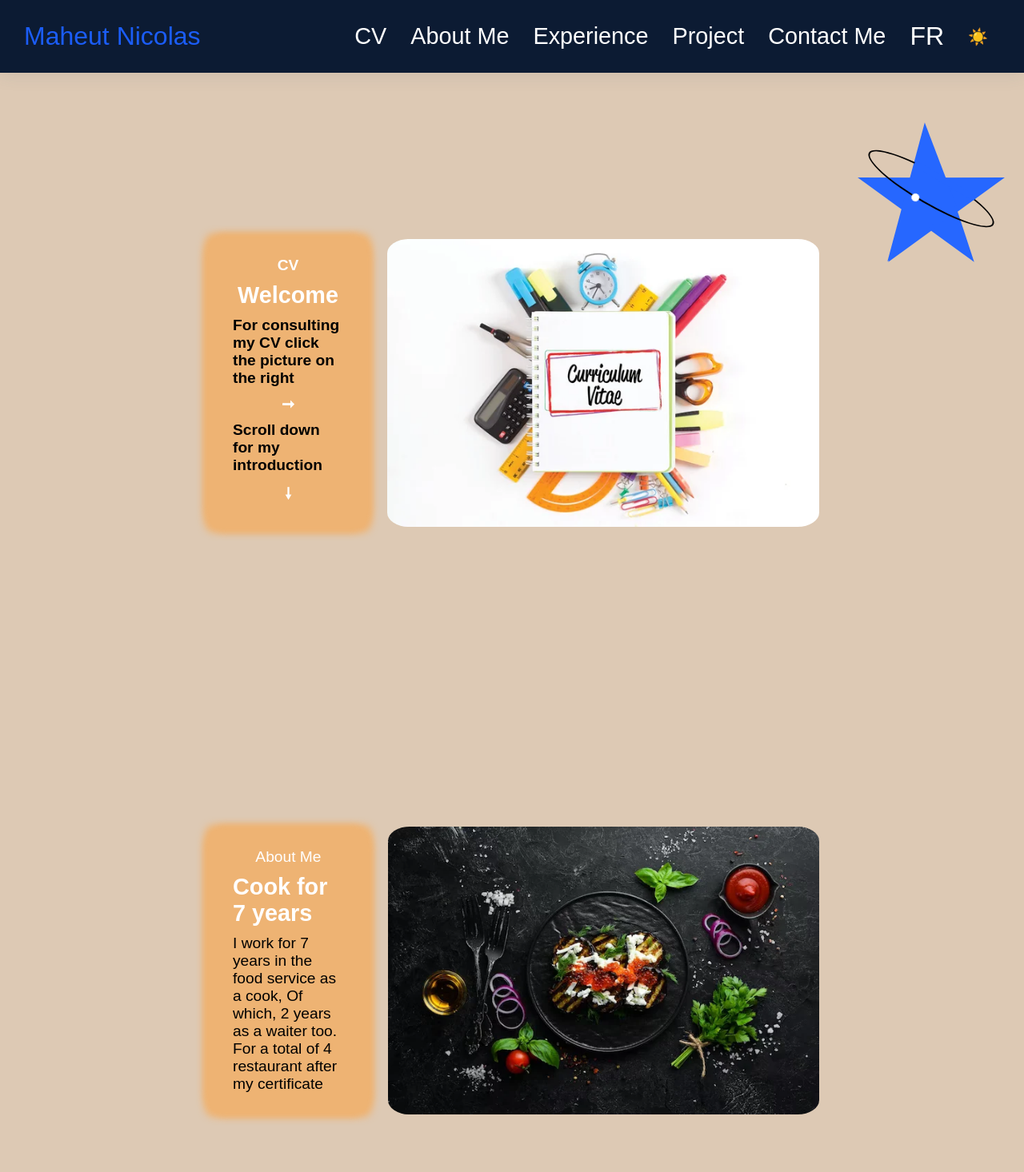
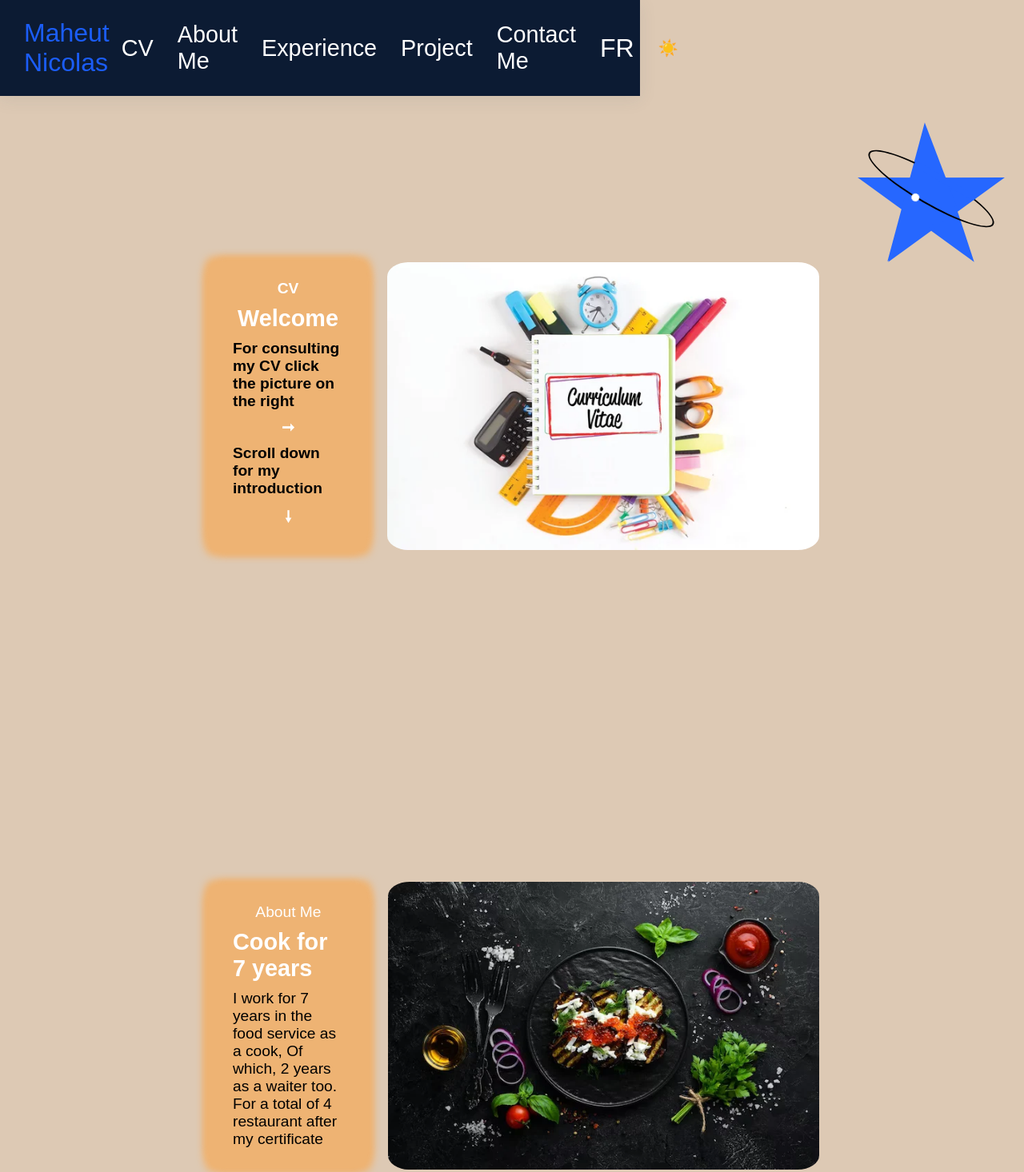
Before and after one commit to MaheutNicolas/CV, a plain HTML site: page index.html in a window 1280 px wide. Shown: the top 1466 px of the page at 80% size. Drawn offline with Linux system fonts and the light colour scheme.

Commit message:
Update style.css

```diff
--- a/style.css
+++ b/style.css
@@ -78,7 +78,7 @@ b {
 }
 
 .section {
-  height: 90vh;
+  height: 100vh;
   display: flex;
   align-items: center;
   justify-content: center;
@@ -161,7 +161,7 @@ b {
 .header {
   position: sticky;
   top: 0;
-  width: 100%;
+  width: 100vh;
   box-shadow: 0 4px 20px hsla(207, 24%, 35%, 0.1);
   background-color: var(--color-header);
   z-index: 9;
```
